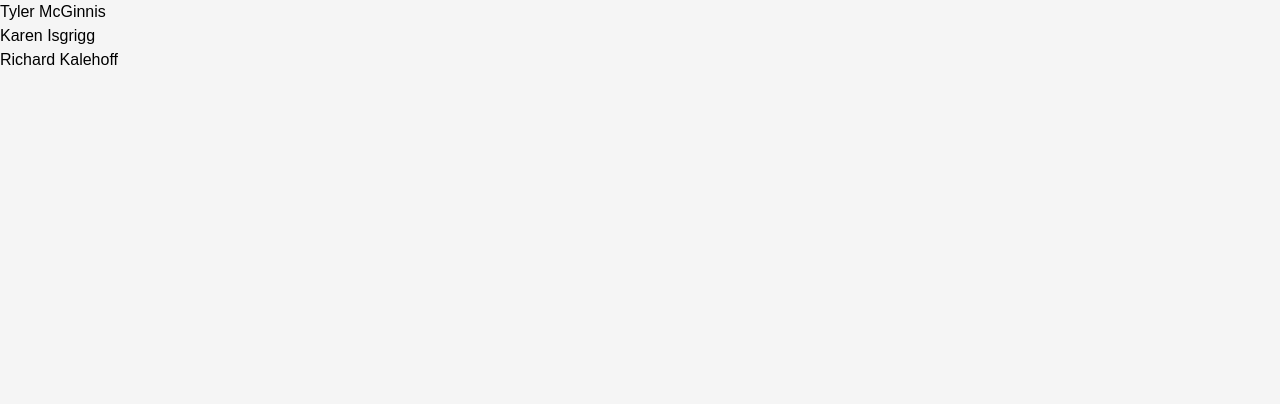
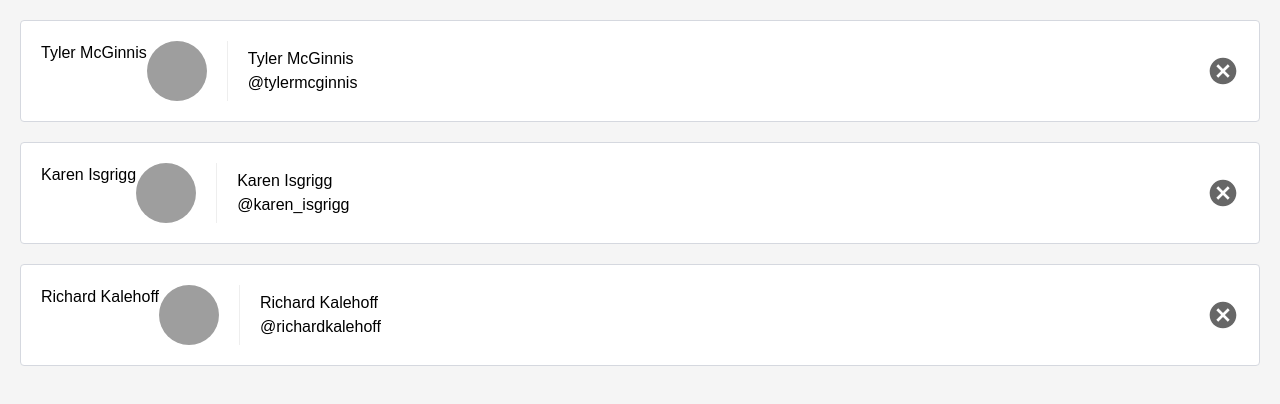
Before and after one commit to SamuelT12321/reactnd-contacts-app, a React (Create React App) app: page / in a window 1280 px wide. Shown: the top 404 px of the page. Built offline with nearby package versions, Linux system fonts and the light colour scheme.

Commit message:
Passing Data With Props

```diff
--- a/src/ListContacts.js
+++ b/src/ListContacts.js
@@ -6,8 +6,20 @@
     return (
       <ol className='contact-list'>
 		{this.props.contacts.map((contact) => (
-          <li key={contact.id}>
-            {contact.name}
+            <li key={contact.id} className='contact-list-item'>
+            {contact.name}	            <div
+              className='contact-avatar'
+              style={{
+                backgroundImage: `url(${contact.avatarURL})`
+              }}
+            ></div>
+            <div className='contact-details'>
+              <p>{contact.name}</p>
+              <p>{contact.handle}</p>
+            </div>
+            <button className='contact-remove'>
+              Remove
+            </button>
           </li>
         ))}
       </ol>
```
